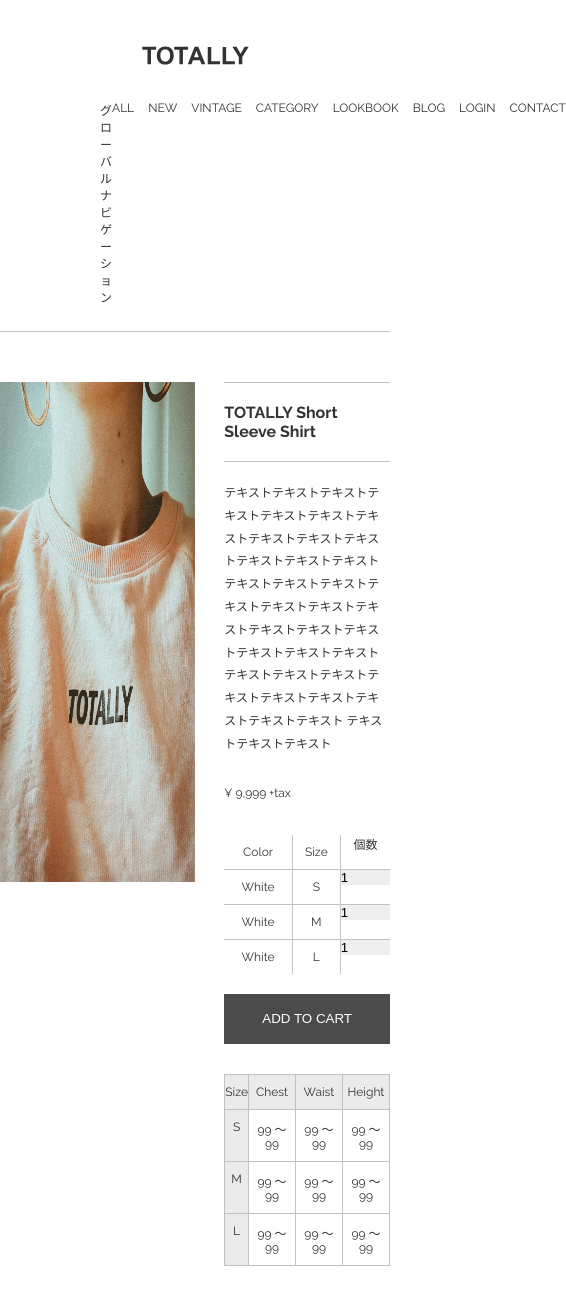
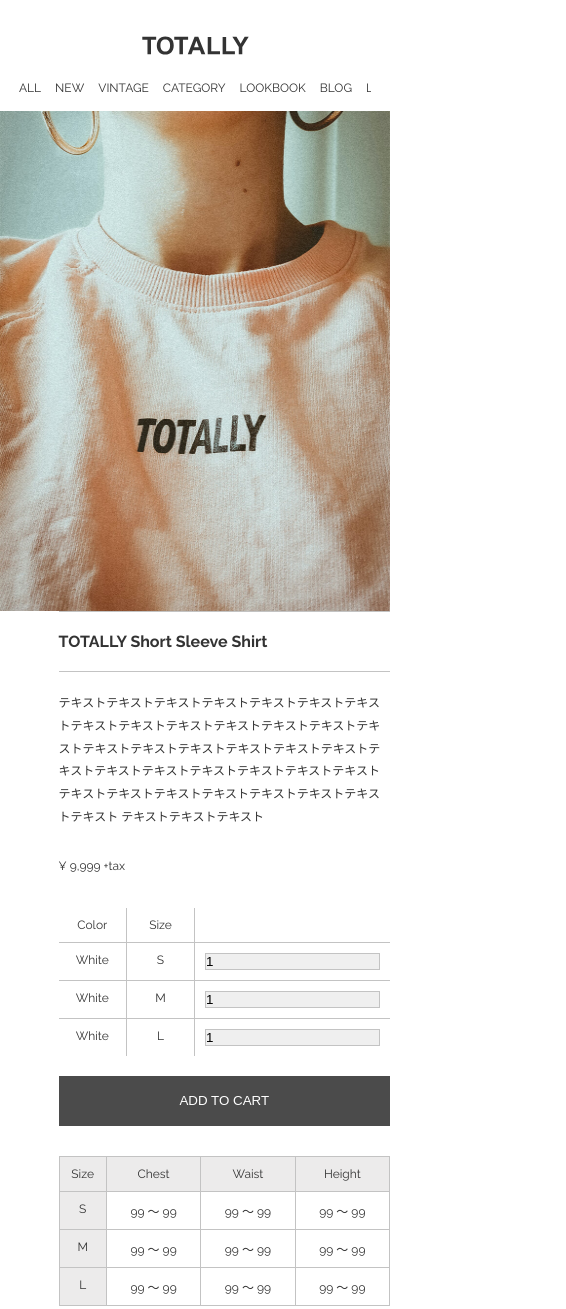
Before and after one commit to kidneee/CJ009, a plain HTML site: page index.html in a window 390 px wide. Shown: the top 1309 px of the page, 566 px wide, since content can reach past the window. Drawn offline with Linux system fonts and the light colour scheme.

Commit message:
とりあえず同期

```diff
--- a/css/common.css
+++ b/css/common.css
@@ -2,6 +2,7 @@
 /* コピペ用コード */
 :root {
   /* フォントサイズ */
+  --font-10: 0.625rem; /* 12px */
   --font-12: 0.75rem; /* 12px */
   --font-13: 0.8125rem; /* 13px */
   --font-14: 0.875rem; /* 14px */
@@ -46,10 +47,23 @@
   padding: 46px 100px 26px;
   border-bottom: 1px solid var(--line-color);
 }
+@media screen and (max-width: 896px) {
+  .header__inner {
+    overflow: scroll;
+    padding: 36px 19px 16px;
+    border-bottom: none;
+    margin-bottom: 0;
+  }
+}
 
 .header__logo {
   text-align: center;
   margin-bottom: 36px;
+}
+@media screen and (max-width: 896px) {
+  .header__logo {
+    margin-bottom: 26px;
+  }
 }
 
 /* gnav */
@@ -59,11 +73,15 @@
   text-transform: uppercase;
   font-size: var(--font-12);
 }
+@media screen and (max-width: 896px) {
+  .gnav {
+    overflow: scroll;
+  }
+}
 
 .gnav__list {
   display: flex;
 }
-
 .gnav__item:not(:last-of-type) {
   margin-right: 14px;
 }
@@ -76,6 +94,14 @@
   flex-direction: row-reverse;
   margin: 0 auto 110px;
 }
+@media screen and (max-width: 896px) {
+  .product__inner {
+    max-width: 800px;
+    display: grid;
+    grid-template-columns: 1fr;
+    margin: 0 auto 110px;
+  }
+}
 
 .product__inner--right {
   order: 2;
@@ -86,6 +112,12 @@
 
 .product__inner-left {
   order: 1;
+}
+
+@media screen and (max-width: 896px) {
+  .header__logo {
+    margin-bottom: 26px;
+  }
 }
 
 .product__ttl {
@@ -134,8 +166,16 @@
   padding: 10px 0;
 }
 
-.cart__header-cell {
-  /* border-bottom: 1px solid var(--line-color); */
+.cart__header-cell:not(:last-of-type) {
+  width: 68px;
+}
+
+.cart__body-cell {
+  padding: 10px;
+}
+
+.cart__select {
+  border: 1px solid var(--line-color);
 }
 
 .cart__btn {
@@ -167,5 +207,6 @@
 /* footer */
 .footer__copyright {
   display: block;
+  font-size: var(--font-10);
   text-align: center;
 }
--- a/index.html
+++ b/index.html
@@ -24,7 +24,6 @@
 
         <!-- gnav -->
         <nav class="gnav" aria-label="グローバルナビゲーション">
-          <h2 class="hidden">グローバルナビゲーション</h2>
           <ul class="gnav__list gnav__list--left">
             <li class="gnav__item"><a href="#" class="gnav__link">All</a></li>
             <li class="gnav__item"><a href="#" class="gnav__link">New</a></li>
@@ -63,7 +62,7 @@
                     <tr class="cart__header-row">
                       <th class="cart__header-cell">Color</th>
                       <th class="cart__header-cell">Size</th>
-                      <th class="cart__header-cell">個数</th>
+                      <th class="cart__header-cell" aria-label="個数"></th>
                     </tr>
                   </thead>
                   <tbody class="cart__tabele-body">
```
